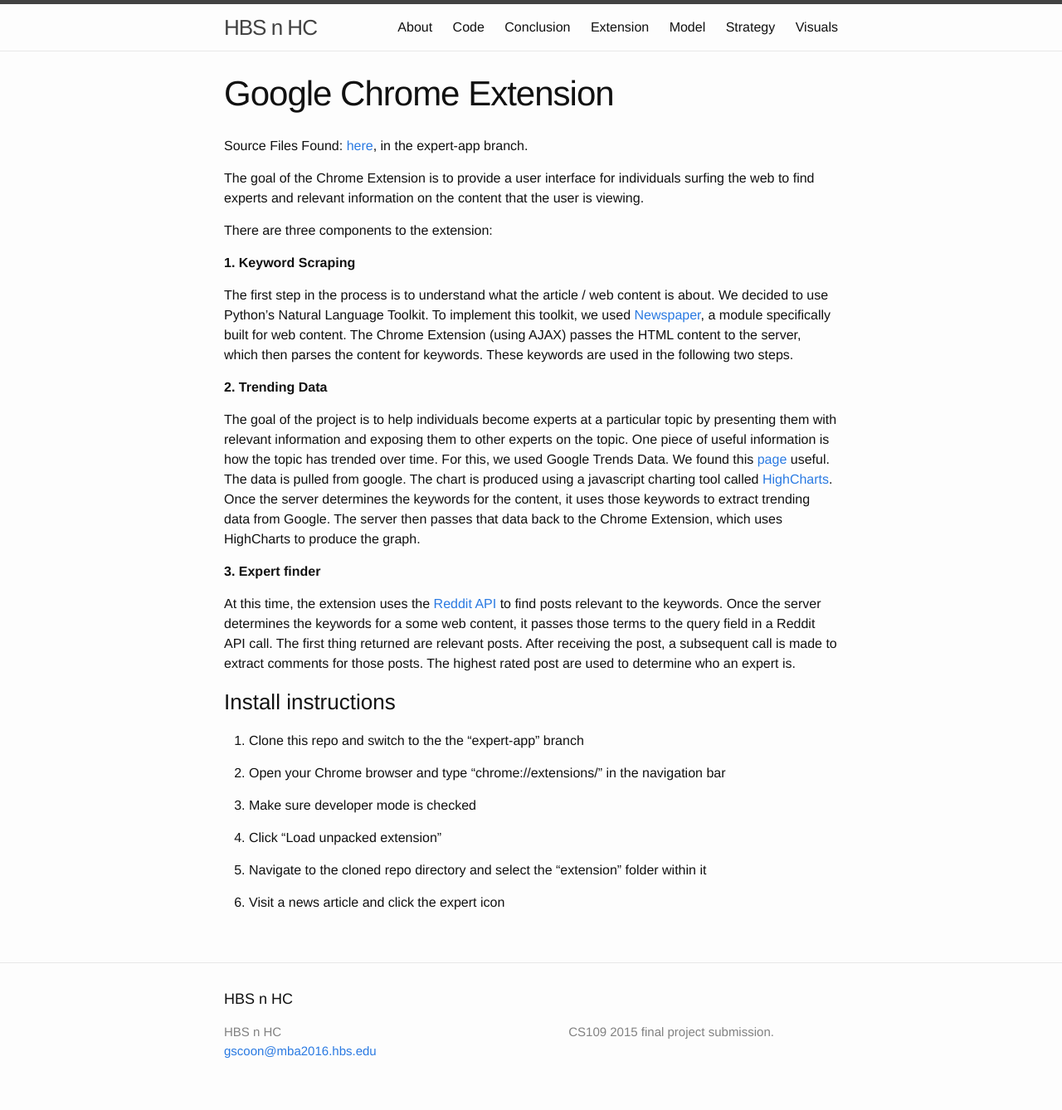
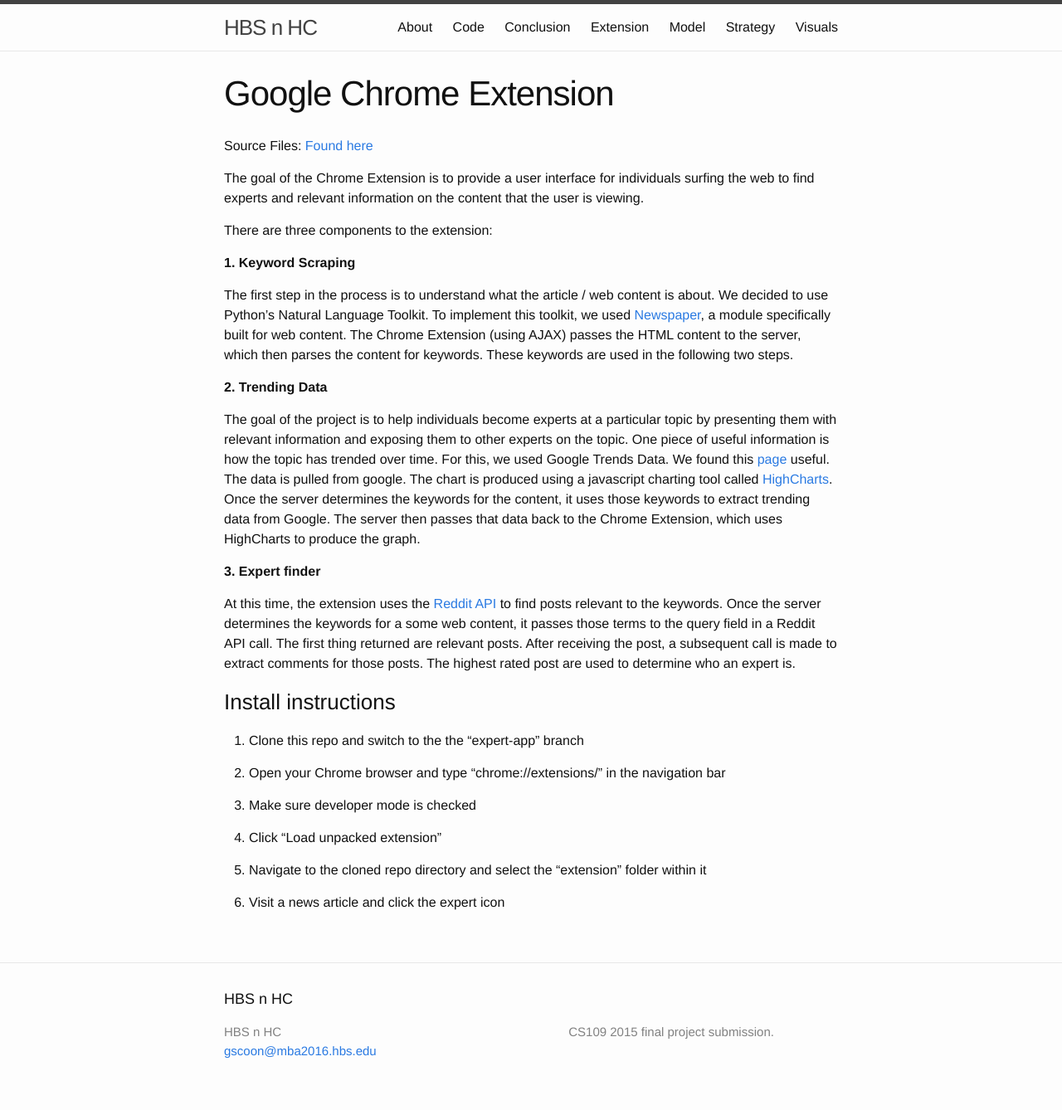
Before and after one commit to UKeeeM/CS109-Project-, a Jekyll site: the page built from extension.md, in a window 1280 px wide. Shown: the whole page at 83% size. Built offline with Jekyll 4.4.1, drawn with Linux system fonts in a browser that asks for light colours.

Commit message:
Update extension.md

```diff
--- a/extension.md
+++ b/extension.md
@@ -5,7 +5,7 @@
 permalink: /extension/
 ---
 
-Source Files Found: <a target="_blank" href="https://github.com/UKeeeM/CS109-Project-/tree/expert-app">here</a>, in the expert-app branch.
+Source Files: <a target="_blank" href="https://github.com/UKeeeM/CS109-Project-/tree/expert-app">Found here</a>
 
 The goal of the Chrome Extension is to provide a user interface for individuals surfing the web to find experts and relevant information on the content that the user is viewing.
 
```
